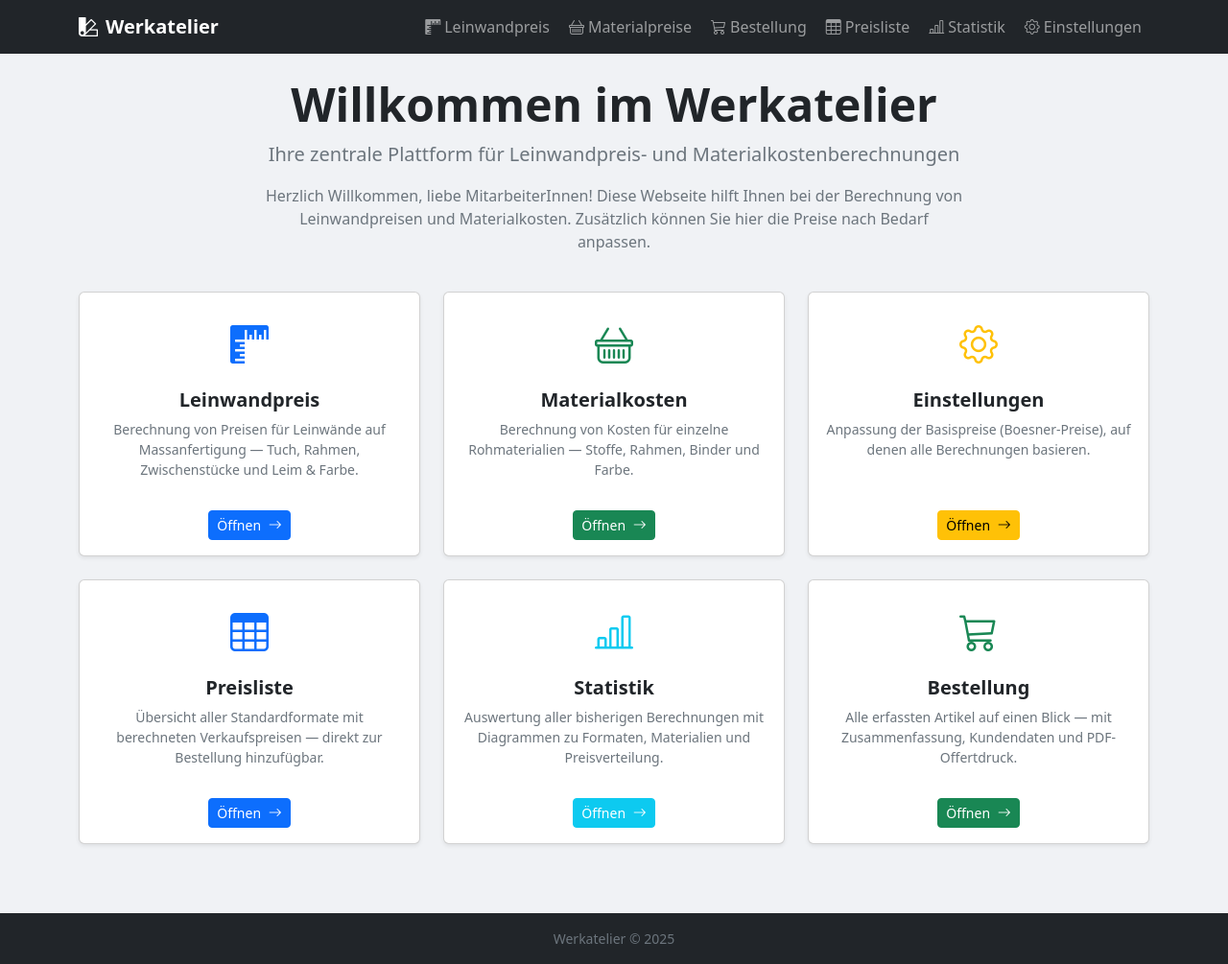
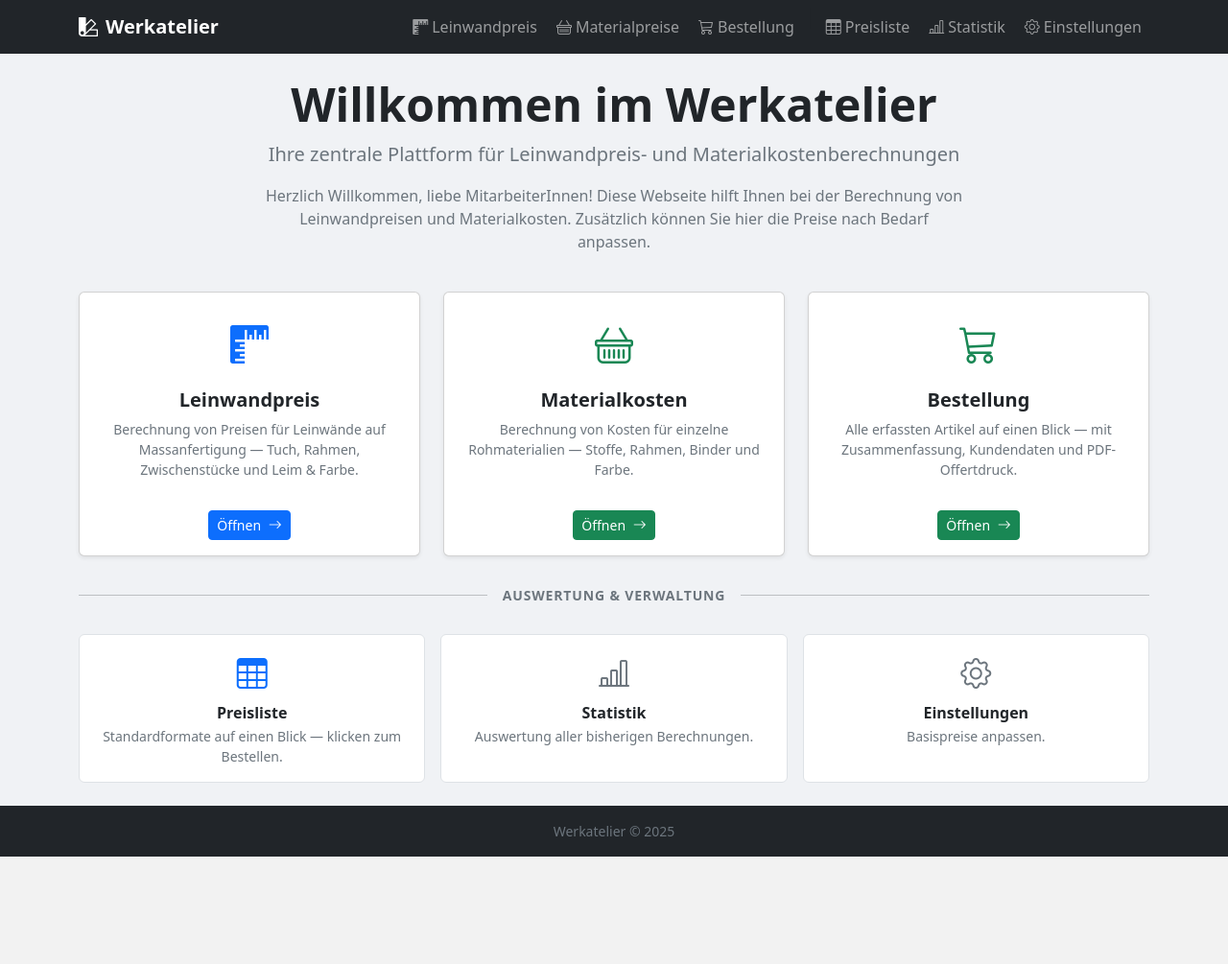
Before and after one commit to pakolb2/web-Werkatelier, a Flask app: page / in a window 1280 px wide. Shown: the whole page at 96% size. After the commit the page ends 893 px from the top, so only its background shows below. Run offline with Flask 3, Linux system fonts and the light colour scheme.

Commit message:
some changes

```diff
--- a/static/css/style.css
+++ b/static/css/style.css
@@ -95,6 +95,13 @@ body {
 
 #result-tbody td { vertical-align: middle; }
 
+/* ── Config card section dividers ────────────────────────────────────────────── */
+
+.card-body > hr {
+  border-color: rgba(0,0,0,0.06);
+  opacity: 1;
+}
+
 /* ── Accordion (material page) ─────────────────────────────────────────────── */
 
 .accordion-button { padding: 0.75rem 1rem; }
--- a/templates/base.html
+++ b/templates/base.html
@@ -9,7 +9,7 @@
   <link rel="stylesheet" href="{{ url_for('static', filename='css/style.css') }}">
   {% block head %}{% endblock %}
 </head>
-<body>
+<body class="d-flex flex-column min-vh-100">
 
 <nav class="navbar navbar-expand-lg navbar-dark bg-dark sticky-top">
   <div class="container">
@@ -40,6 +40,9 @@
             <span id="nav-order-badge" class="position-absolute top-0 start-100 translate-middle badge rounded-pill bg-danger d-none" style="font-size:0.65rem">0</span>
           </a>
         </li>
+        <li class="nav-item d-none d-lg-flex align-items-center px-1">
+          <div class="vr opacity-25" style="height:1.4rem"></div>
+        </li>
         <li class="nav-item">
           <a class="nav-link {% if request.endpoint == 'preisliste' %}active{% endif %}"
              href="{{ url_for('preisliste') }}">
@@ -63,11 +66,11 @@
   </div>
 </nav>
 
-<main class="container py-4">
+<main class="container py-4 flex-grow-1">
   {% block content %}{% endblock %}
 </main>
 
-<footer class="bg-dark text-secondary text-center py-3 mt-5 small">
+<footer class="bg-dark text-secondary text-center py-3 small">
   Werkatelier &copy; 2025
 </footer>
 
--- a/templates/index.html
+++ b/templates/index.html
@@ -57,68 +57,6 @@
   </div>
 
   <div class="col-md-4">
-    <a href="{{ url_for('einstellungen') }}" class="text-decoration-none">
-      <div class="card h-100 shadow-sm card-hover">
-        <div class="card-body text-center py-4">
-          <div class="feature-icon mb-3">
-            <i class="bi bi-gear fs-1 text-warning"></i>
-          </div>
-          <h5 class="card-title fw-bold">Einstellungen</h5>
-          <p class="card-text text-secondary small">
-            Anpassung der Basispreise (Boesner-Preise), auf denen alle
-            Berechnungen basieren.
-          </p>
-        </div>
-        <div class="card-footer text-center bg-transparent border-0 pb-3">
-          <span class="btn btn-warning btn-sm">Öffnen <i class="bi bi-arrow-right ms-1"></i></span>
-        </div>
-      </div>
-    </a>
-  </div>
-</div>
-
-<div class="row g-4 justify-content-center mt-0">
-  <div class="col-md-4">
-    <a href="{{ url_for('preisliste') }}" class="text-decoration-none">
-      <div class="card h-100 shadow-sm card-hover">
-        <div class="card-body text-center py-4">
-          <div class="feature-icon mb-3">
-            <i class="bi bi-table fs-1 text-primary"></i>
-          </div>
-          <h5 class="card-title fw-bold">Preisliste</h5>
-          <p class="card-text text-secondary small">
-            Übersicht aller Standardformate mit berechneten Verkaufspreisen —
-            direkt zur Bestellung hinzufügbar.
-          </p>
-        </div>
-        <div class="card-footer text-center bg-transparent border-0 pb-3">
-          <span class="btn btn-primary btn-sm">Öffnen <i class="bi bi-arrow-right ms-1"></i></span>
-        </div>
-      </div>
-    </a>
-  </div>
-
-  <div class="col-md-4">
-    <a href="{{ url_for('statistik') }}" class="text-decoration-none">
-      <div class="card h-100 shadow-sm card-hover">
-        <div class="card-body text-center py-4">
-          <div class="feature-icon mb-3">
-            <i class="bi bi-bar-chart-line fs-1 text-info"></i>
-          </div>
-          <h5 class="card-title fw-bold">Statistik</h5>
-          <p class="card-text text-secondary small">
-            Auswertung aller bisherigen Berechnungen mit Diagrammen zu
-            Formaten, Materialien und Preisverteilung.
-          </p>
-        </div>
-        <div class="card-footer text-center bg-transparent border-0 pb-3">
-          <span class="btn btn-info btn-sm text-white">Öffnen <i class="bi bi-arrow-right ms-1"></i></span>
-        </div>
-      </div>
-    </a>
-  </div>
-
-  <div class="col-md-4">
     <a href="{{ url_for('bestellung') }}" class="text-decoration-none">
       <div class="card h-100 shadow-sm card-hover">
         <div class="card-body text-center py-4">
@@ -138,4 +76,60 @@
     </a>
   </div>
 </div>
+
+<div class="d-flex align-items-center gap-3 my-4">
+  <hr class="flex-grow-1 opacity-25">
+  <span class="text-secondary small text-uppercase ls-1 fw-semibold">Auswertung &amp; Verwaltung</span>
+  <hr class="flex-grow-1 opacity-25">
+</div>
+
+<div class="row g-3 justify-content-center">
+  <div class="col-md-4">
+    <a href="{{ url_for('preisliste') }}" class="text-decoration-none">
+      <div class="card h-100 card-hover border">
+        <div class="card-body text-center py-3">
+          <div class="mb-2">
+            <i class="bi bi-table fs-2 text-primary"></i>
+          </div>
+          <h6 class="card-title fw-bold mb-1">Preisliste</h6>
+          <p class="card-text text-secondary small mb-0">
+            Standardformate auf einen Blick — klicken zum Bestellen.
+          </p>
+        </div>
+      </div>
+    </a>
+  </div>
+
+  <div class="col-md-4">
+    <a href="{{ url_for('statistik') }}" class="text-decoration-none">
+      <div class="card h-100 card-hover border">
+        <div class="card-body text-center py-3">
+          <div class="mb-2">
+            <i class="bi bi-bar-chart-line fs-2 text-secondary"></i>
+          </div>
+          <h6 class="card-title fw-bold mb-1">Statistik</h6>
+          <p class="card-text text-secondary small mb-0">
+            Auswertung aller bisherigen Berechnungen.
+          </p>
+        </div>
+      </div>
+    </a>
+  </div>
+
+  <div class="col-md-4">
+    <a href="{{ url_for('einstellungen') }}" class="text-decoration-none">
+      <div class="card h-100 card-hover border">
+        <div class="card-body text-center py-3">
+          <div class="mb-2">
+            <i class="bi bi-gear fs-2 text-secondary"></i>
+          </div>
+          <h6 class="card-title fw-bold mb-1">Einstellungen</h6>
+          <p class="card-text text-secondary small mb-0">
+            Basispreise anpassen.
+          </p>
+        </div>
+      </div>
+    </a>
+  </div>
+</div>
 {% endblock %}
--- a/templates/preisliste.html
+++ b/templates/preisliste.html
@@ -63,13 +63,13 @@
         <td class="text-end font-monospace baumwolle-col price-cell"
             data-size="{{ row.label }}" data-fabric="Baumwolle" data-wood="{{ wood }}"
             data-support="{{ row.support }}" data-price="{{ row.prices.Baumwolle[wood] }}"
-            title="Zur Bestellung hinzufügen">{{ "%.2f"|format(row.prices.Baumwolle[wood]) }}</td>
+            title="Zur Bestellung hinzufügen">{{ row.prices.Baumwolle[wood] }}</td>
         {% endfor %}
         {% for wood in ["classic_single", "classic_double", "museo"] %}
         <td class="text-end font-monospace leinen-col price-cell"
             data-size="{{ row.label }}" data-fabric="Leinen" data-wood="{{ wood }}"
             data-support="{{ row.support }}" data-price="{{ row.prices.Leinen[wood] }}"
-            title="Zur Bestellung hinzufügen">{{ "%.2f"|format(row.prices.Leinen[wood]) }}</td>
+            title="Zur Bestellung hinzufügen">{{ row.prices.Leinen[wood] }}</td>
         {% endfor %}
       </tr>
       {% endfor %}
```
Also changed, not shown: templates/leinwandpreise.html (+24 -22 lines).
